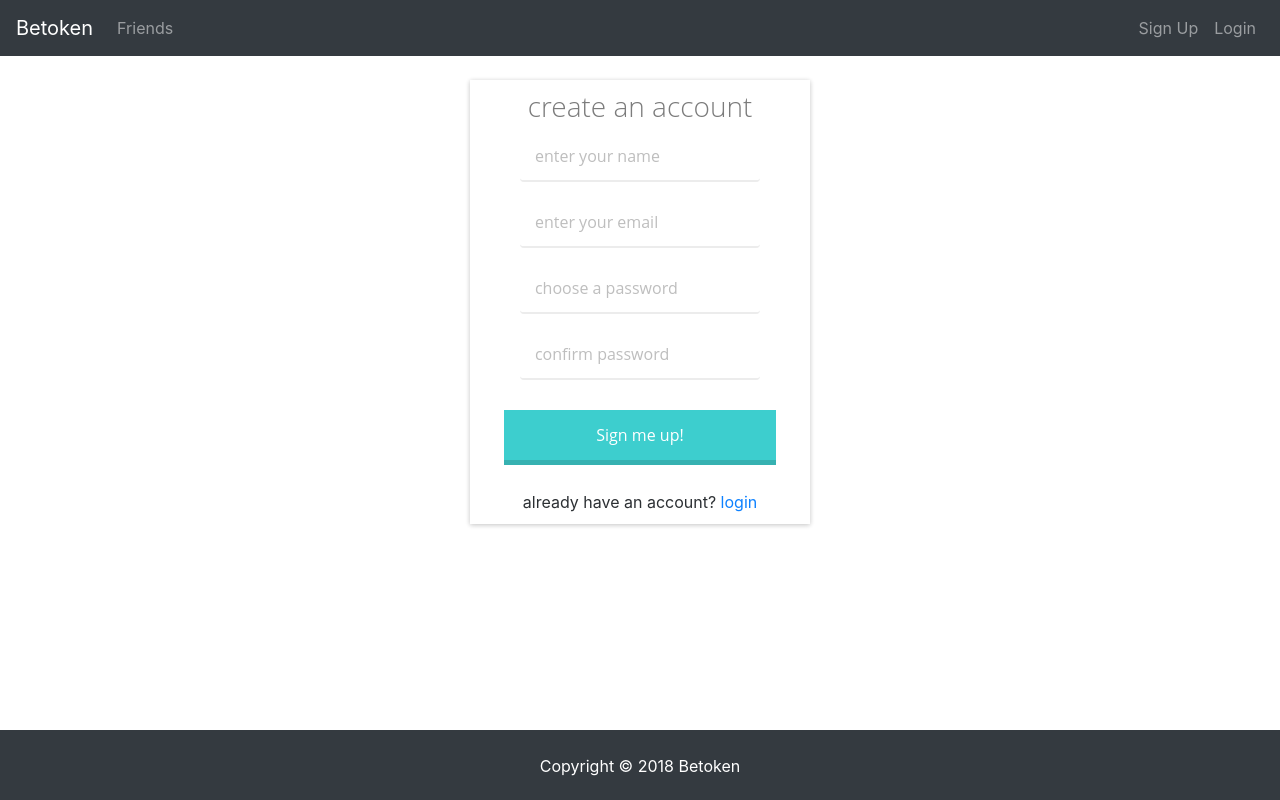
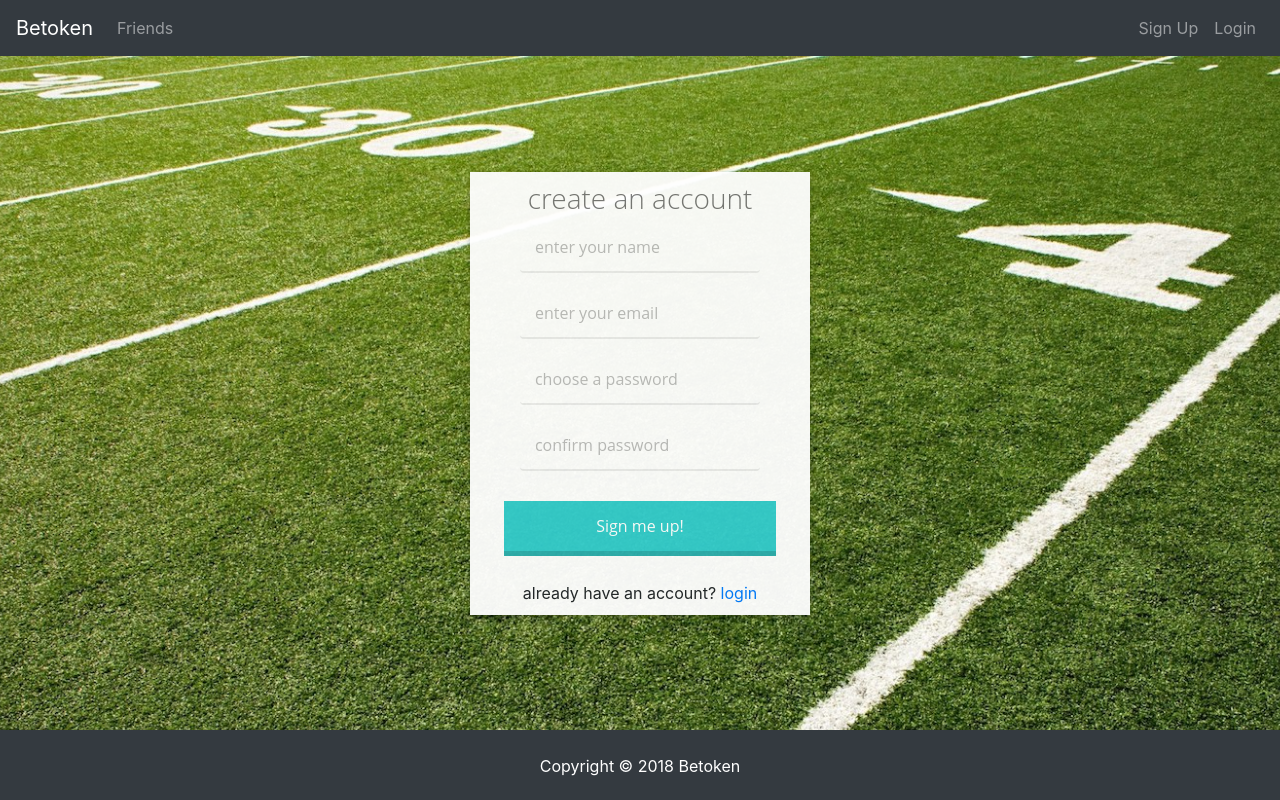
Before and after one commit to Betoken-Blockchain/Betoken, a React (Create React App) app in the folder client/: page /register in a window 1280 px wide. Built offline with nearby package versions, Linux system fonts and the light colour scheme.

Commit message:
css for register page, added scrollbar for overflow

```diff
--- a/client/src/components/auth/Auth.css
+++ b/client/src/components/auth/Auth.css
@@ -7,6 +7,19 @@
   margin-top: -24px;
   margin-bottom: -50px;
   position: absolute;
+  overflow: scroll;
+}
+
+.registerPage {
+  background: url("../../img/Football-Field-Images.jpg") no-repeat;
+  background-size: cover;
+  background-position: center;
+  height: 100%;
+  width: 100%;
+  margin-top: -24px;
+  margin-bottom: -50px;
+  position: absolute;
+  overflow: scroll;
 }
 
 #logbox {
--- a/client/src/components/auth/Register.js
+++ b/client/src/components/auth/Register.js
@@ -55,7 +55,7 @@ class Register extends Component {
     const { errors } = this.state;
 
     return (
-      <div>
+      <div className="registerPage">
         <div className="col-md-6">
           <div id="logbox">
             <form noValidate onSubmit={this.onSubmit}>
```
Also changed, not shown: client/src/img/Football-Field-Images.jpg (added).
